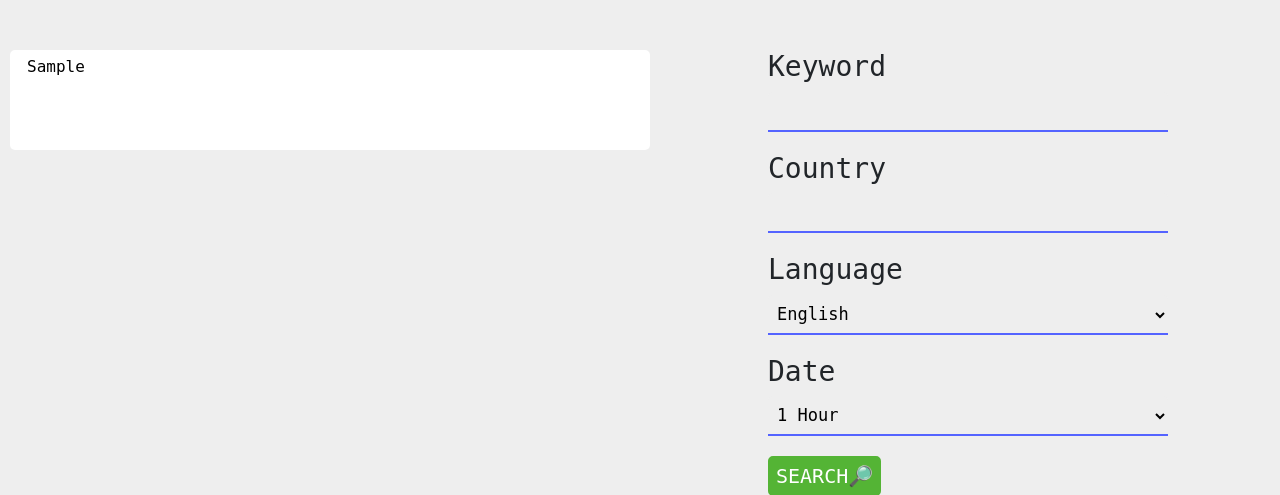
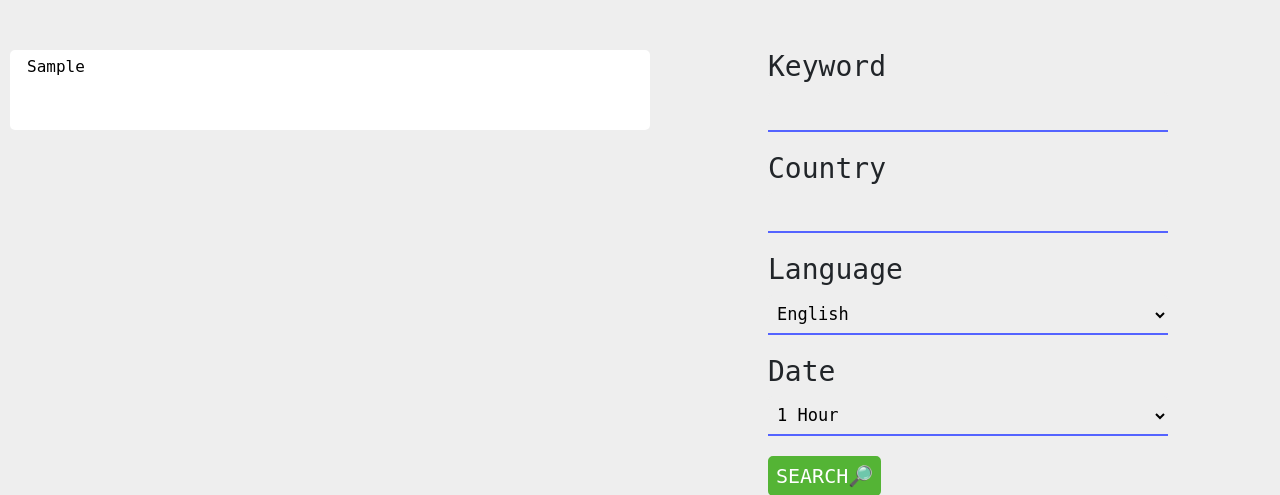
Before and after one commit to DM880/news, a Django app: template src/interfaces/app/templates/home.html in a window 1280 px wide. Shown: the part 42-537 px from the top of the page. Run offline with Django 4.2, Linux system fonts and the light colour scheme; the template is opened without the code that fills it: most values are stand-ins (such as "Sample title", 1, 10 or a date in 2020); some libraries are stand-ins or nearby versions; some web fonts are replaced.

Commit message:
news box css change

```diff
--- a/src/interfaces/app/static/css/base.css
+++ b/src/interfaces/app/static/css/base.css
@@ -41,7 +41,8 @@ nav h5{
 }
 
 .col{
-   height: 100px;
+  min-height: 80px;
+   height: auto;
    border-radius: 5px;
    background-color: white;
    box-shadow: black;
--- a/src/interfaces/app/views/views.py
+++ b/src/interfaces/app/views/views.py
@@ -44,11 +44,8 @@ def search_topic(request):
             s = gn.search(keyword, when=time)
 
         results = []
-        count = 0
 
         for entry in s["entries"]:
-            if count < 12:
-                results.append((entry["title"], entry["link"]))
-                count += 1
+            results.append((entry["title"], entry["link"]))
 
         return render(request, "search_results.html", {"results": results})
```
